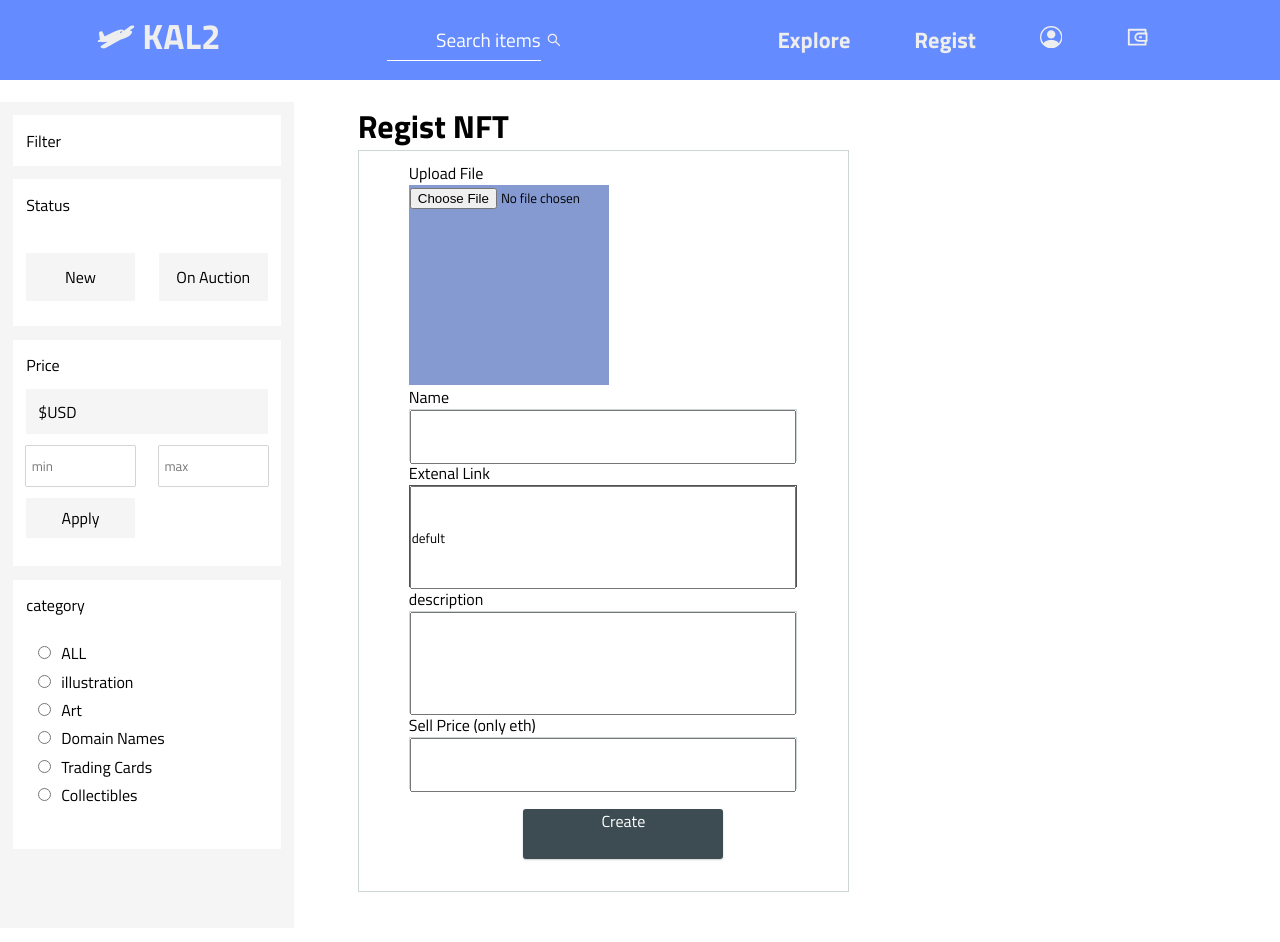
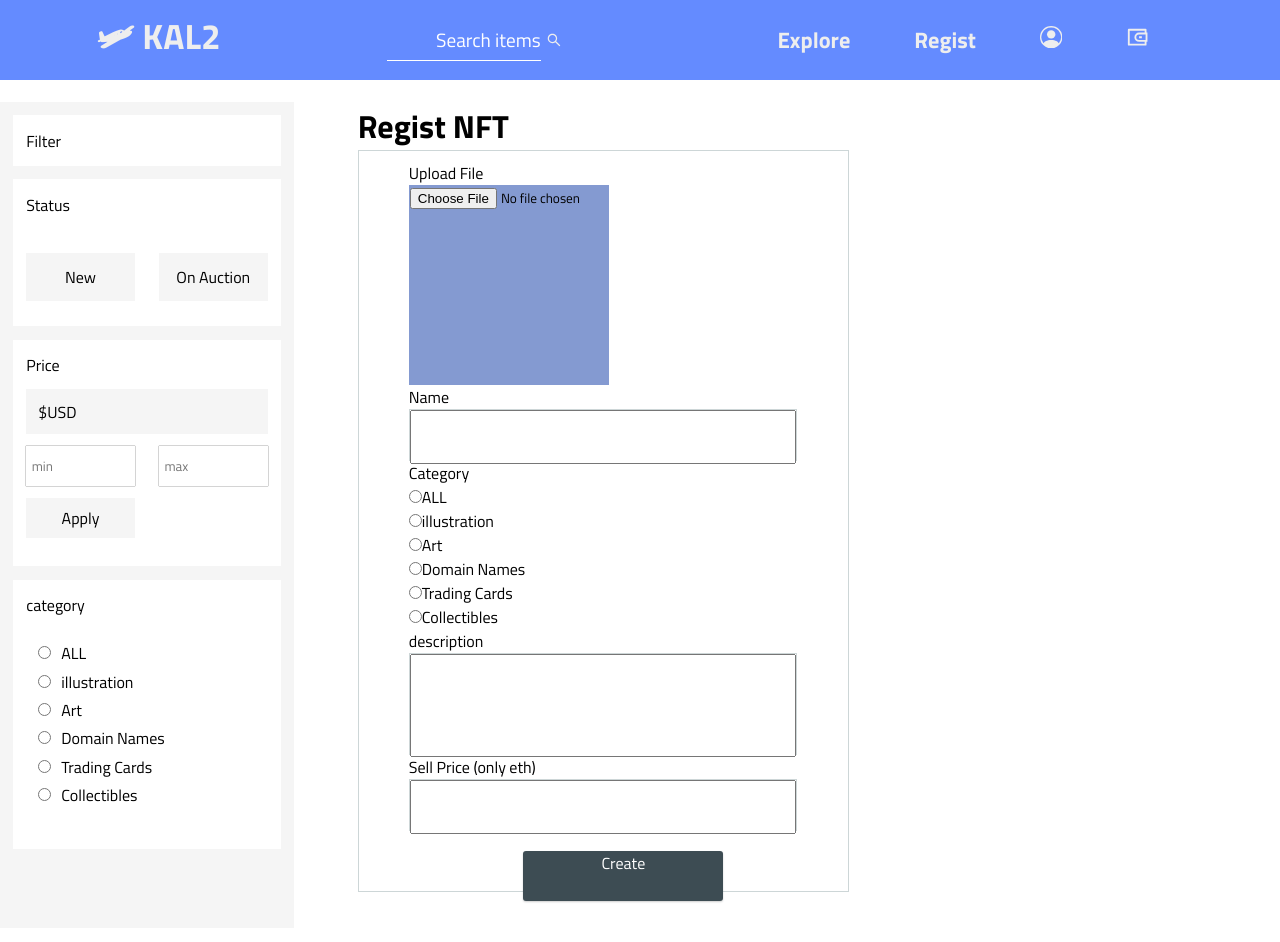
Before and after one commit to jihoon1/BEB-05-KAL2, a React (Create React App) app in the folder client/: page /regist in a window 1280 px wide. Shown: the top 942 px of the page. Built offline with nearby package versions, Linux system fonts and the light colour scheme; no server answers.

Commit message:
work hard

```diff
--- a/client/src/ipfs.js
+++ b/client/src/ipfs.js
@@ -8,11 +8,12 @@ const pinata_JsonUrl = 'https://api.pinata.cloud/pinning/pinJSONToIPFS';
 const pinata_ApiKey = process.env.REACT_APP_PINATA_APIKEY;
 const pinata_SecretApiKey = process.env.REACT_APP_PINATA_SECRET;
 
-//일반 파일을 ipfs에 업로드하는 함수 (input 파일경로 ouput 파일에 접근가능한 url)
+//일반 파일을 ipfs에 업로드하는 함수 (input 파일경로 ouput 파일에 접근가능한 ipfshash)
 export async function pinataUpload(filePath){
 
   let data = new FormData();
   data.append('file', filePath);
+  console.log(data);
   return axios.post(pinata_baseUrl, data, {
       headers: {
           'Content-Type': 'multipart/form-data',
@@ -25,6 +26,7 @@ export async function pinataUpload(filePath){
   })
   .catch(function (error) {
     console.log(error);
+    return null;
   });
 }
 
@@ -44,9 +46,10 @@ export async function pinataUploadJSON(data){
     }
   })
   .then(function (response) {
-      return pinata_gwUrl+response.data.IpfsHash;
+      return response.data.IpfsHash;
   })
   .catch(function (error) {
     console.log(error);
+    return null;
   });
 }
--- a/client/src/pages/myNFT.js
+++ b/client/src/pages/myNFT.js
@@ -1,5 +1,56 @@
-function MyNFT() {
-  return <div>hello</div>;
+
+import SideMenu from "../components/SideMenu";
+import FilterBar from "../components/FilterBar";
+import ThumbnailNFT from "../components/ThumbnailNFT";
+import db from "../firebase";
+import { getDocs, collection} from "firebase/firestore";
+import { useEffect } from "react";
+
+function MyNFT({ address }) {
+  const myNftData = [];
+  console.log('addr',address);
+
+  useEffect(() => {
+    getMyNFT();
+  }, []);
+
+  const getMyNFT = async (address) => {
+    if(address === undefined)
+      return;
+
+    //GET DATA FROM FIRESTORE
+    const docRef = collection(db, "user",address,"NFT");
+    const docSnap = await getDocs(docRef);
+    docSnap.forEach((doc) => {
+      //console.log(doc.id, " => ", doc.data());
+      const data ={
+        id: myNftData.length,
+        img: doc.data().NFTUrl,
+        category: doc.data().category,
+        desc: doc.data().description,
+        userName: doc.data().name,
+        createdAt: Date.now(),
+        title: doc.data().name,
+        price: doc.data().price,
+      };
+      myNftData.push(data);
+    });
+    console.log('myNftData',myNftData);
+  }
+
+  return (<div>
+    <div className="wrapper">
+      <SideMenu/>
+      <div className="article">
+        <FilterBar />
+        <div className="contents">
+          {myNftData.map((e, idx) => {
+            return <ThumbnailNFT data={e} key={idx} />;
+          })}
+        </div>
+      </div>
+    </div>
+  </div>);
 }
 
 export default MyNFT;
--- a/client/src/pages/registNFT.js
+++ b/client/src/pages/registNFT.js
@@ -1,8 +1,21 @@
 import { useState } from "react";
 import "./styles/registNFT.css";
 import SideMenu from "../components/SideMenu";
-import { flushSync } from "react-dom";
 import { pinataUpload, pinataUploadJSON } from "../ipfs";
+import db from "../firebase";
+import { doc,setDoc } from "firebase/firestore";
+
+const categories = [
+  "ALL",
+  "illustration",
+  "Art",
+  "Domain Names",
+  "Trading Cards",
+  "Collectibles",
+];
+const status = [
+  "NEW",
+];
 
 function RegistNFT() {
   const [dataObj, setInput] = useState({
@@ -11,9 +24,12 @@ function RegistNFT() {
     ExLink: "",
     NFTDesc: "",
     SellPrice: "",
+    Category: "",
+    Status: "",
   });
 
   const onChange = (e) => {
+    console.log(e.target.name, e.target.value);
     setInput({
       ...dataObj,
       [e.target.name]: e.target.value,
@@ -30,8 +46,24 @@ function RegistNFT() {
       NFTUrl: upLoadIPFSUrl,
     };
 
-    const upLoadIPFSMetaDataUrl = await pinataUploadJSON(metaDataJson);
-    console.log(upLoadIPFSMetaDataUrl); // 이 메타데이터 주소값이 DB 유저 데이터로 들어가야함.
+    const pinata_gwUrl = 'https://gateway.pinata.cloud/ipfs/';
+    const upLoadIPFSMetaDataHash = await pinataUploadJSON(metaDataJson);
+    console.log(pinata_gwUrl+upLoadIPFSMetaDataHash); // JSON 파일 경로
+
+    //ADD DATA TO FIRESTORE
+      const docData = {
+          name: dataObj.NFTName,
+          description: dataObj.NFTDesc,
+          price: dataObj.SellPrice,
+          NFTUrl: upLoadIPFSUrl,
+          MetaDataUrl : pinata_gwUrl+upLoadIPFSMetaDataHash,
+          category : dataObj.Category,
+          status : 0
+
+      };
+
+    await setDoc(doc(db, "user", "0xbcC230bEC953aF066d730F5325F0f5EE21Cb8911","NFT",upLoadIPFSMetaDataHash), docData);
+
   };
 
   const onLoadFile = (e) => {
@@ -90,15 +122,23 @@ function RegistNFT() {
               </div>
               <div className="contents1">
                 <p />
-                Extenal Link
-                <div className="lbox3">
-                  <input
-                    type="text"
-                    readOnly
-                    value="defult"
-                    name="ExLink"
-                    className="input1"
-                  />
+                Category
+                <div className="">
+                  {categories.map((e, idx) => {
+                    return (
+                      <div className="category--item" key={idx}>
+                        <input
+                          type="radio"
+                          id="select"
+                          name="category"
+                          className="category--check"
+                          onChange={onChange}
+                          value={idx}
+                        />
+                        <label>{e}</label>
+                      </div>
+                    );
+                  })}
                 </div>
               </div>
               <div className="contents1">
```
Also changed, not shown: client/src/pages/styles/myPage.css (+19 -0 lines).
